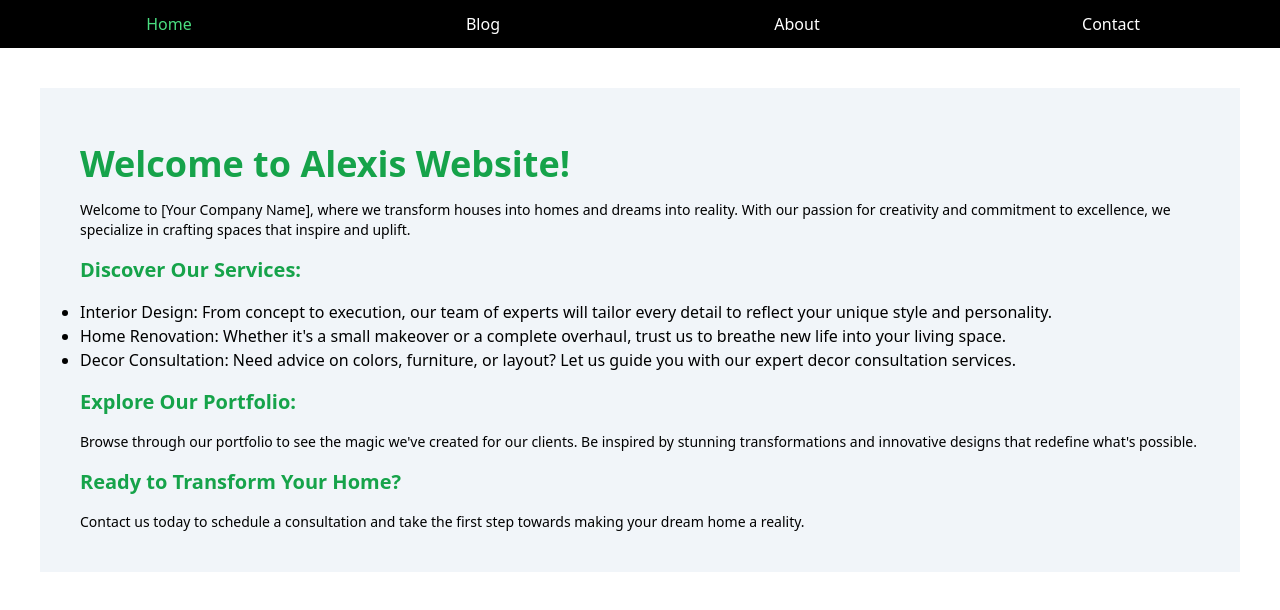
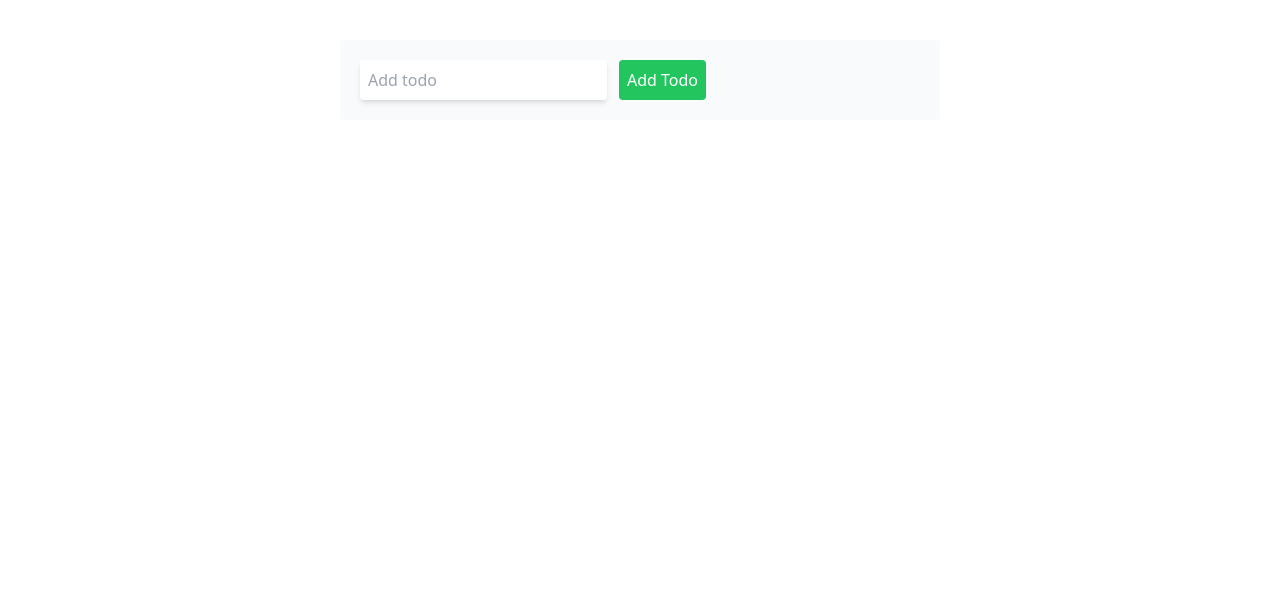
Before and after one commit to Mark-Alexis-Posadas/react-hooks-exercises, a React (Vite) app: page / in a window 1280 px wide. Shown: the top 610 px of the page. Built offline with nearby package versions, Linux system fonts and the light colour scheme.

Commit message:
added todo

```diff
--- a/src/App.jsx
+++ b/src/App.jsx
@@ -1,9 +1,9 @@
-import TabNavigation from "./UseState/TabNavigation/TabNavigation";
+import Todo from "./UseState/Todo/Todo";
 
 const App = () => {
   return (
     <>
-      <TabNavigation />
+      <Todo />
     </>
   );
 };
--- /dev/null
+++ b/src/UseState/Todo/Todo.jsx
@@ -0,0 +1,46 @@
+import { useState } from "react";
+import TodoItem from "./TodoItem";
+
+export default function Todo() {
+  const [todos, setTodos] = useState([]);
+  const [submittedTodo, setSubmittedTodo] = useState("");
+
+  const handleChange = (e) => {
+    setSubmittedTodo(e.target.value);
+  };
+
+  const handleAddTodo = () => {
+    if (submittedTodo.trim() !== "") {
+      setTodos([...todos, submittedTodo]);
+      setSubmittedTodo("");
+    }
+  };
+
+  return (
+    <div className="flex items-center flex-col mt-10">
+      <div className="flex items-center bg-slate-50 rounded p-5 w-[600px]">
+        <input
+          type="text"
+          placeholder="Add todo"
+          className="bg-white rounded p-2 shadow-md mr-3"
+          value={submittedTodo}
+          onChange={handleChange}
+        />
+        <button
+          className="bg-green-500 text-white p-2 rounded"
+          onClick={handleAddTodo}
+        >
+          Add Todo
+        </button>
+      </div>
+
+      {todos.length > 0 && (
+        <ul className="w-[600px] p-5">
+          {todos.map((item, index) => (
+            <TodoItem key={index} todoItem={item} />
+          ))}
+        </ul>
+      )}
+    </div>
+  );
+}
--- /dev/null
+++ b/src/UseState/Todo/TodoItem.jsx
@@ -0,0 +1,10 @@
+export default function TodoItem({ todoItem }) {
+  return (
+    <li className="flex items-center justify-between border border-slate-300 p-2 rounded hover:bg-slate-300 mb-3">
+      {todoItem}
+      <button className="text-white p-2 rounded bg-red-400 flex items-center justify-center w-8 h-8">
+        x
+      </button>
+    </li>
+  );
+}
```
